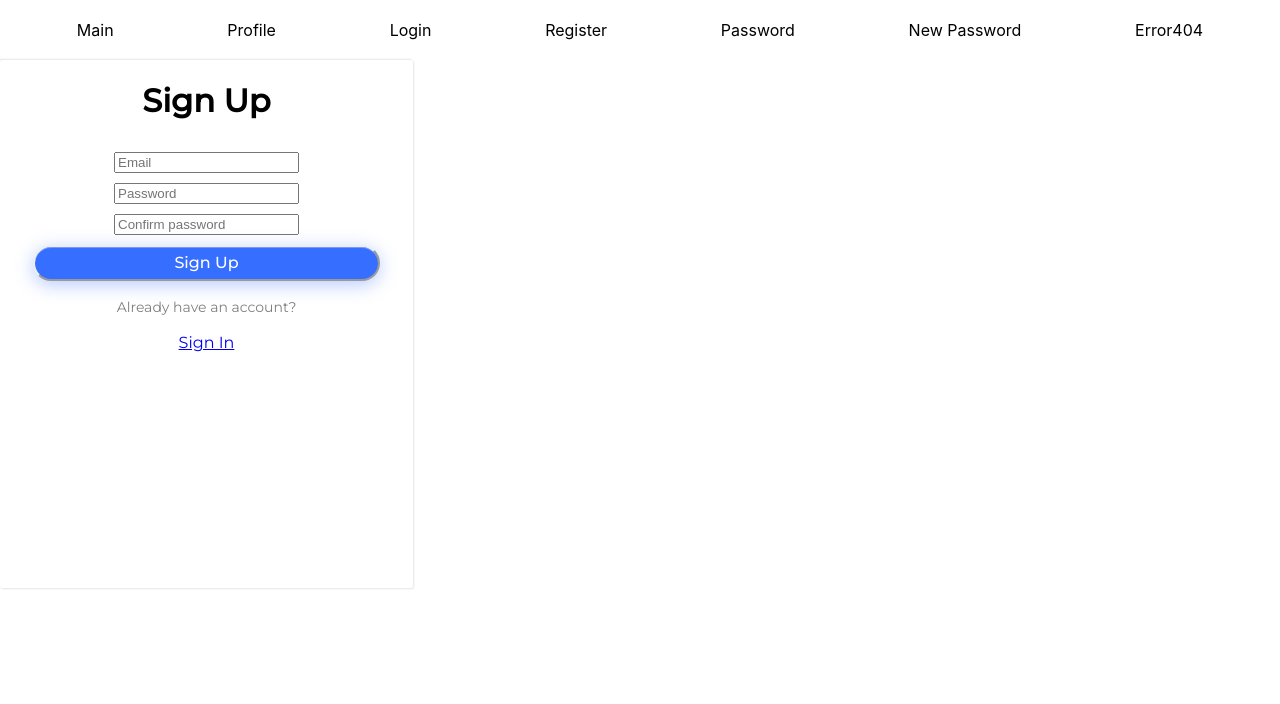
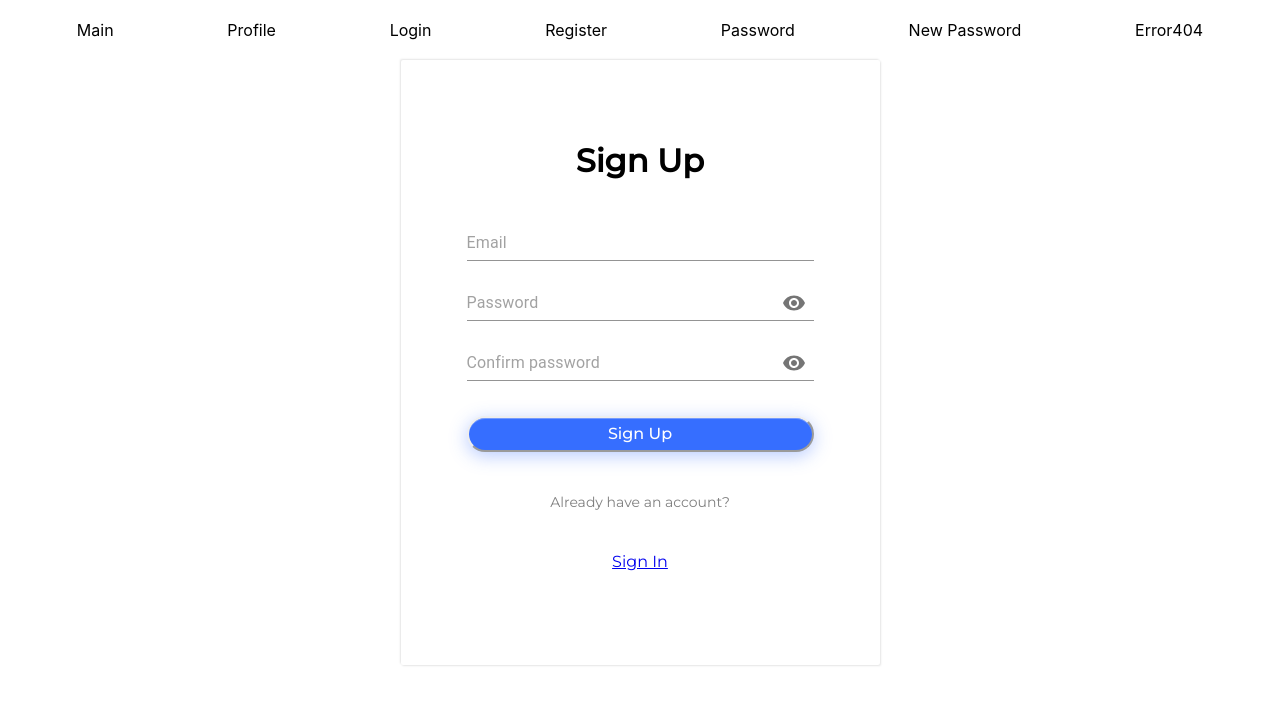
Before and after one commit to EduardaNaida/cards_project, a React (Create React App) app: page /#/signup in a window 1280 px wide. Shown: the top 704 px of the page. Built offline with nearby package versions, Linux system fonts and the light colour scheme; no server answers.

Commit message:
feat: updated sign up page

```diff
--- a/src/features/register/SignUp.module.css
+++ b/src/features/register/SignUp.module.css
@@ -1,17 +1,29 @@
+.main {
+    width: 100%;
+    justify-content: center;
+    display: flex;
+}
+
 .signUpBlock {
     display: flex;
     flex-direction: column;
-    align-items: center;
     width: 413px;
     height: 528px;
     font-family: 'Montserrat', sans-serif;
     font-weight: 400;
+    padding: 35px 33px 42px 33px;
 
     background: #FFFFFF;
     box-shadow: 1px 1px 2px rgba(0, 0, 0, 0.1), -1px -1px 2px rgba(0, 0, 0, 0.1);
     border-radius: 2px;
 }
+.inputBlock{
 
+}
+.input {
+    width: 347px;
+    height: 36px;
+}
 .text {
     font-style: normal;
     font-size: 14px;
@@ -27,3 +39,22 @@
 .error {
     color: darkred;
 }
+
+.button {
+    width: 347px;
+    height: 36px;
+    margin-top: 10px;
+    color: #ffffff;
+    border-radius: 30px;
+    font-family: 'Montserrat', sans-serif;
+    font-weight: 500;
+    font-size: 16px;
+    border-color: inherit;
+    background: #366EFF;
+    box-shadow: 0px 4px 18px rgba(54, 110, 255, 0.35), inset 0px 1px 0px rgba(255, 255, 255, 0.3);
+}
+
+.button:hover {
+    background: rgba(0, 102, 204, 0.53);
+    color: #ffffff;
+}
--- a/src/features/register/SignUp.tsx
+++ b/src/features/register/SignUp.tsx
@@ -1,95 +1,113 @@
-import React, {ChangeEvent, useState} from 'react'
-import SuperInputText from "../../common/components/SuperInputText/SuperInputText";
+import React, {useState} from 'react'
 import SuperButton from "../../common/components/SuperButton/SuperButton";
 import style from './SignUp.module.css';
 import {setRegister} from "../../redux/authReducer";
 import {AppDispatch} from "../../app/store";
 import {NavLink} from "react-router-dom";
+import {useFormik} from "formik";
+import {Box, IconButton, Input, InputAdornment} from "@mui/material";
+import { Visibility, VisibilityOff } from '@mui/icons-material'
 
 const SignUp = () => {
-    const [email, setEmail] = useState<string>('')
-    const [password, setPassword] = useState<string>('')
-    const [confirmPass, setConfirmPass] = useState<string>('')
     const [error, setError] = useState<string>('')
 
     const dispatch = AppDispatch();
 
-    const onChangeEmailHandler = (e: ChangeEvent<HTMLInputElement>) => {
-        setEmail(e.currentTarget.value)
+    const formik = useFormik({
+        initialValues: {
+            email: '',
+            password: '',
+            confirmPassword: '',
+        },
+        onSubmit: values => {
+            if (values.password !== values.confirmPassword) {
+                setError('Password are not matching!')
+            } else {
+                dispatch(setRegister(values.email, values.password))
+            }
+        },
+    })
+
+    const [showPassword, setShowPassword] = React.useState(false)
+    const handleClickShowPassword = () => setShowPassword((show) => !show)
+    const handleMouseDownPassword = (event: React.MouseEvent<HTMLButtonElement>) => {
+        event.preventDefault()
     }
-    const onChangePasswordHandler = (e: ChangeEvent<HTMLInputElement>) => {
-        setPassword(e.currentTarget.value)
-    }
-    const onChangeConfirmPassHandler = (e: ChangeEvent<HTMLInputElement>) => {
-        setConfirmPass(e.currentTarget.value)
+    const [showConfirmPassword, setShowConfirmPassword] = React.useState(false)
+    const handleClickShowConfirmPassword = () => setShowConfirmPassword((show) => !show)
+    const handleMouseDownConfirmPassword = (event: React.MouseEvent<HTMLButtonElement>) => {
+        event.preventDefault()
     }
 
-    const onSubmit = () => {
-        if (password !== confirmPass) {
-            setError('Password are not matching!')
-            console.log('error')
-        } else {
-            dispatch(setRegister(email, password))
-        }
-    }
-    // const formik = useFormik({
-    //     initialValues: {
-    //         email: '',
-    //         password: '',
-    //         confirmPassword: ''
-    //     },
-    //     onSubmit: values => {
-    //         alert(JSON.stringify(values));
-    //         dispatch(setRegister(values.email, values.password))
-    //         console.log(email, password)
-    //     },
-    // })
-
     return (
-        // <form onSubmit={formik.handleSubmit}>
-        //     <div>
-        //         <Field placeholder={'Email'}
-        //                name={'email'}
-        //                component={SuperInputText}
-        //                onChange={formik.handleChange}
-        //                value={formik.initialValues.email}
-        //         />
-        //     </div>
-        //     <div>
-        //         <Field placeholder={'Password'}
-        //                type={'password'}
-        //                name={'password'}
-        //                component={SuperInputText}
-        //
-        //                value={formik.initialValues.password}/>
-        //     </div>
-        //     <div>
-        //         <Field
-        //             type={'password'}
-        //             name={'confirmpassword'}
-        //             component={SuperInputText}
-        //             value={formik.initialValues.confirmPassword}/>
-        //     </div>
-        //     {error && <div className={style.error}>{error}</div>}
-        //     <div>
-        //         <SuperButton type="submit">Sign Up</SuperButton>
-        //     </div>
-        // </form>
-        <div className={style.signUpBlock}>
-            <h1>Sign Up</h1>
-            <SuperInputText placeholder={'Email'}
-                            onChange={onChangeEmailHandler}
-                            value={email}/>
-            <SuperInputText placeholder={'Password'}
-                            onChange={onChangePasswordHandler}
-                            value={password}/>
-            <SuperInputText placeholder={'Confirm password'}
-                            onChange={onChangeConfirmPassHandler}
-                            value={confirmPass}/>
-            {error && <div className={style.error}>{error}</div>}
-            <SuperButton onClick={onSubmit}>Sign Up</SuperButton>
-            <p className={style.text}>Already have an account?</p>
-            <NavLink to={'/login'}>Sign In</NavLink>
+        <div className={style.main}>
+            <div className={style.signUpBlock}>
+                <Box
+                    sx={{
+                        height: '500px',
+                        display: 'flex',
+                        flexDirection: 'column',
+                        alignItems: 'center',
+                        justifyContent: 'space-evenly'
+                    }}
+                    component="form" onSubmit={formik.handleSubmit}>
+                    <h1>Sign Up</h1>
+                    <div className={style.inputBlock}>
+                        <Input placeholder={'Email'}
+                               id={'email'}
+                               name={'email'}
+                               onChange={formik.handleChange}
+                               value={formik.values.email}
+                               className={style.input}
+                        />
+                    </div>
+                    <div className={style.inputBlock}>
+                        <Input placeholder={'Password'}
+                               name={'password'}
+                               onChange={formik.handleChange}
+                               value={formik.values.password.trim()}
+                               className={style.input}
+                               type={showPassword ? 'text' : 'password'}
+                               endAdornment={
+                                   <InputAdornment position="end">
+                                       <IconButton
+                                           aria-label="toggle password visibility"
+                                           onClick={handleClickShowPassword}
+                                           onMouseDown={handleMouseDownPassword}
+                                       >
+                                           {showPassword ? <VisibilityOff /> : <Visibility />}
+                                       </IconButton>
+                                   </InputAdornment>
+                               }
+                        />
+                    </div>
+                    <div className={style.inputBlock}>
+                        <Input
+                            placeholder={'Confirm password'}
+                            name={'confirmPassword'}
+                            id={'confirmPassword'}
+                            onChange={formik.handleChange}
+                            value={formik.values.confirmPassword.trim()}
+                            className={style.input}
+                            type={showConfirmPassword ? 'text' : 'password'}
+                            endAdornment={
+                                <InputAdornment position="end">
+                                    <IconButton
+                                        aria-label="toggle password visibility"
+                                        onClick={handleClickShowConfirmPassword}
+                                        onMouseDown={handleMouseDownConfirmPassword}
+                                    >
+                                        {showConfirmPassword ? <VisibilityOff /> : <Visibility />}
+                                    </IconButton>
+                                </InputAdornment>
+                            }/>
+                    </div>
+                    {error && <div className={style.error}>{error}</div>}
+                    <SuperButton type="submit">Sign Up</SuperButton>
+                    <p className={style.text}>Already have an account?</p>
+                    <NavLink to={'/login'}>Sign In</NavLink>
+                </Box>
+            </div>
         </div>
     )
 }
```
